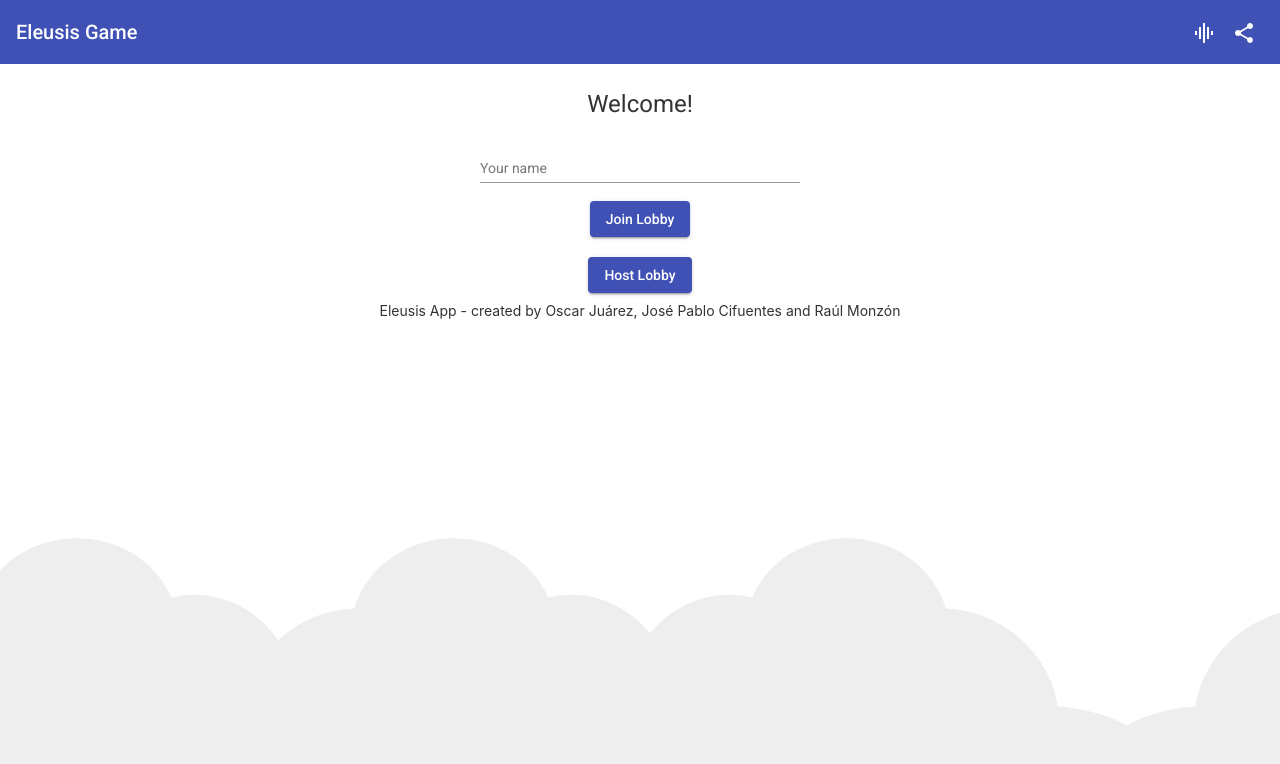
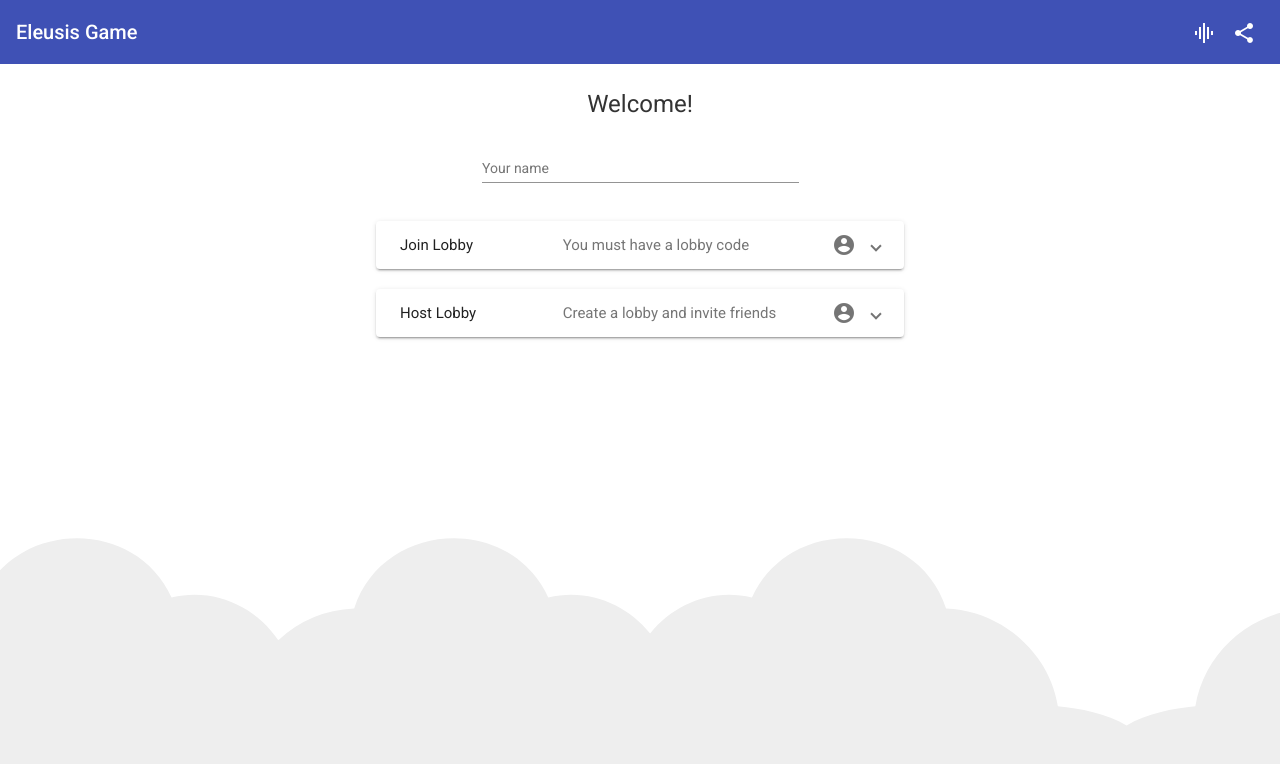
Before and after one commit to OJP98/eleusis-angular, an Angular app in the folder eleusis-app/: page /home in a window 1280 px wide. Shown: the top 764 px of the page. Built offline with nearby package versions, Linux system fonts and the light colour scheme.

Commit message:
Se agrega componente home y módulos útiles

```diff
--- a/eleusis-app/package.json
+++ b/eleusis-app/package.json
@@ -12,10 +12,11 @@
     "private": true,
     "dependencies": {
         "@angular/animations": "~10.0.5",
-        "@angular/cdk": "^10.1.0",
+        "@angular/cdk": "^10.1.1",
         "@angular/common": "~10.0.5",
         "@angular/compiler": "~10.0.5",
         "@angular/core": "~10.0.5",
+        "@angular/flex-layout": "^10.0.0-beta.32",
         "@angular/forms": "~10.0.5",
         "@angular/material": "^10.1.0",
         "@angular/platform-browser": "~10.0.5",
--- a/eleusis-app/src/app/app.component.html
+++ b/eleusis-app/src/app/app.component.html
@@ -10,14 +10,9 @@
 	</button>
 </mat-toolbar>
 
-<div class="content" role="main">
+<div role="main">
 
     <router-outlet></router-outlet>
-
-    <!-- Footer -->
-    <footer>
-        Eleusis App - created by Oscar Juárez, José Pablo Cifuentes and Raúl Monzón
-    </footer>
 
     <svg id="clouds" alt="Gray Clouds Background" xmlns="http://www.w3.org/2000/svg" width="2611.084" height="485.677" viewBox="0 0 2611.084 485.677">
 		<path id="Path_39" data-name="Path 39"
--- a/eleusis-app/src/app/app.module.ts
+++ b/eleusis-app/src/app/app.module.ts
@@ -5,6 +5,7 @@ import { NgModule } from '@angular/core';
 import { MaterialModule } from './material.module';
 import { AppRoutingModule } from './app-routing.module';
 import { BrowserAnimationsModule } from '@angular/platform-browser/animations';
+import { FlexLayoutModule } from '@angular/flex-layout';
 
 // COMPONENTES
 import { AppComponent } from './app.component';
@@ -26,6 +27,7 @@ import { HomeComponent } from './components/home/home.component';
 		MaterialModule,
     AppRoutingModule,
 		BrowserAnimationsModule,
+		FlexLayoutModule,
   ],
   providers: [],
   bootstrap: [AppComponent]
--- a/eleusis-app/src/app/components/home/home.component.html
+++ b/eleusis-app/src/app/components/home/home.component.html
@@ -1,7 +1,9 @@
 <h1 style="text-align: center;">Welcome!</h1>
 
-<div class="home-screen">
-    <mat-form-field style="width: 20rem;">
+<div class="content">
+
+    <!-- Campo para el nombre -->
+    <mat-form-field style="width: 30%;">
         <mat-label>Your name</mat-label>
         <input matInput type="text" [(ngModel)]="playerName">
         <button mat-button *ngIf="playerName" matSuffix mat-icon-button aria-label="Clear" (click)="playerName=''">
@@ -9,7 +11,52 @@
 		</button>
     </mat-form-field>
 
-    <button mat-raised-button color="primary">Join Lobby</button>
     <br>
-    <button mat-raised-button color="primary">Host Lobby</button>
+
+    <!-- ACORDIONES -->
+    <div class="accordions">
+        <!-- ACORDION PARA UNIRSE A LOBBY  -->
+        <mat-accordion class="example-headers-align">
+            <mat-expansion-panel>
+                <mat-expansion-panel-header>
+                    <mat-panel-title>
+                        Join Lobby
+                    </mat-panel-title>
+                    <mat-panel-description>
+                        You must have a lobby code
+                        <mat-icon>account_circle</mat-icon>
+                    </mat-panel-description>
+                </mat-expansion-panel-header>
+
+                <div fxLayout="row" fxLayoutAlign="space-evenly center">
+                    <mat-form-field>
+                        <mat-label>Lobby Code</mat-label>
+                        <input matInput>
+                    </mat-form-field>
+                    <mat-form-field>
+                        <mat-label>Lobby Code</mat-label>
+                        <input matInput>
+                    </mat-form-field>
+                </div>
+            </mat-expansion-panel>
+        </mat-accordion>
+
+        <br>
+        <!-- ACORDION PARA CREAR UN LOBBY  -->
+        <mat-accordion class="example-headers-align">
+            <mat-expansion-panel>
+                <mat-expansion-panel-header>
+                    <mat-panel-title>
+                        Host Lobby
+                    </mat-panel-title>
+                    <mat-panel-description>
+                        Create a lobby and invite friends
+                        <mat-icon>account_circle</mat-icon>
+                    </mat-panel-description>
+                </mat-expansion-panel-header>
+
+                <button mat-button></button>
+            </mat-expansion-panel>
+        </mat-accordion>
+    </div>
 </div>
--- a/eleusis-app/src/app/components/home/home.component.scss
+++ b/eleusis-app/src/app/components/home/home.component.scss
@@ -1,8 +1,24 @@
-.home-screen {
+.accordions {
     display: flex;
     flex-direction: column;
-    justify-content: stretch;
+    align-items: stretch;
+    width: 50%;
+}
+
+.example-action-buttons {
+    padding-bottom: 20px;
+}
+
+.example-headers-align .mat-expansion-panel-header-title,
+.example-headers-align .mat-expansion-panel-header-description {
+    flex-basis: 0;
+}
+
+.example-headers-align .mat-expansion-panel-header-description {
+    justify-content: space-between;
     align-items: center;
-    width: 100%;
-    margin: 0em;
 }
+
+.example-headers-align .mat-form-field+.mat-form-field {
+    margin-left: 8px;
+}
--- a/eleusis-app/src/app/components/home/home.component.ts
+++ b/eleusis-app/src/app/components/home/home.component.ts
@@ -1,4 +1,5 @@
 import { Component, OnInit } from '@angular/core';
+import { NumberValueAccessor } from '@angular/forms';
 
 @Component({
   selector: 'app-home',
@@ -8,8 +9,9 @@ import { Component, OnInit } from '@angular/core';
 export class HomeComponent implements OnInit {
 
 	public playerName: string;
+	public lobbyCode: number;
 
-  constructor() { }
+	constructor() { }
 
   ngOnInit(): void {
   }
--- a/eleusis-app/src/styles.scss
+++ b/eleusis-app/src/styles.scss
@@ -22,9 +22,7 @@ p {
 
 .content {
     display: flex;
-    margin: 0px auto 32px;
-    padding: 0 16px;
-    max-width: 960px;
+    margin: 1rem 7rem;
     flex-direction: column;
     align-items: center;
 }
```
Also changed, not shown: 1 other file (tests, documents, lock files or other folders).
